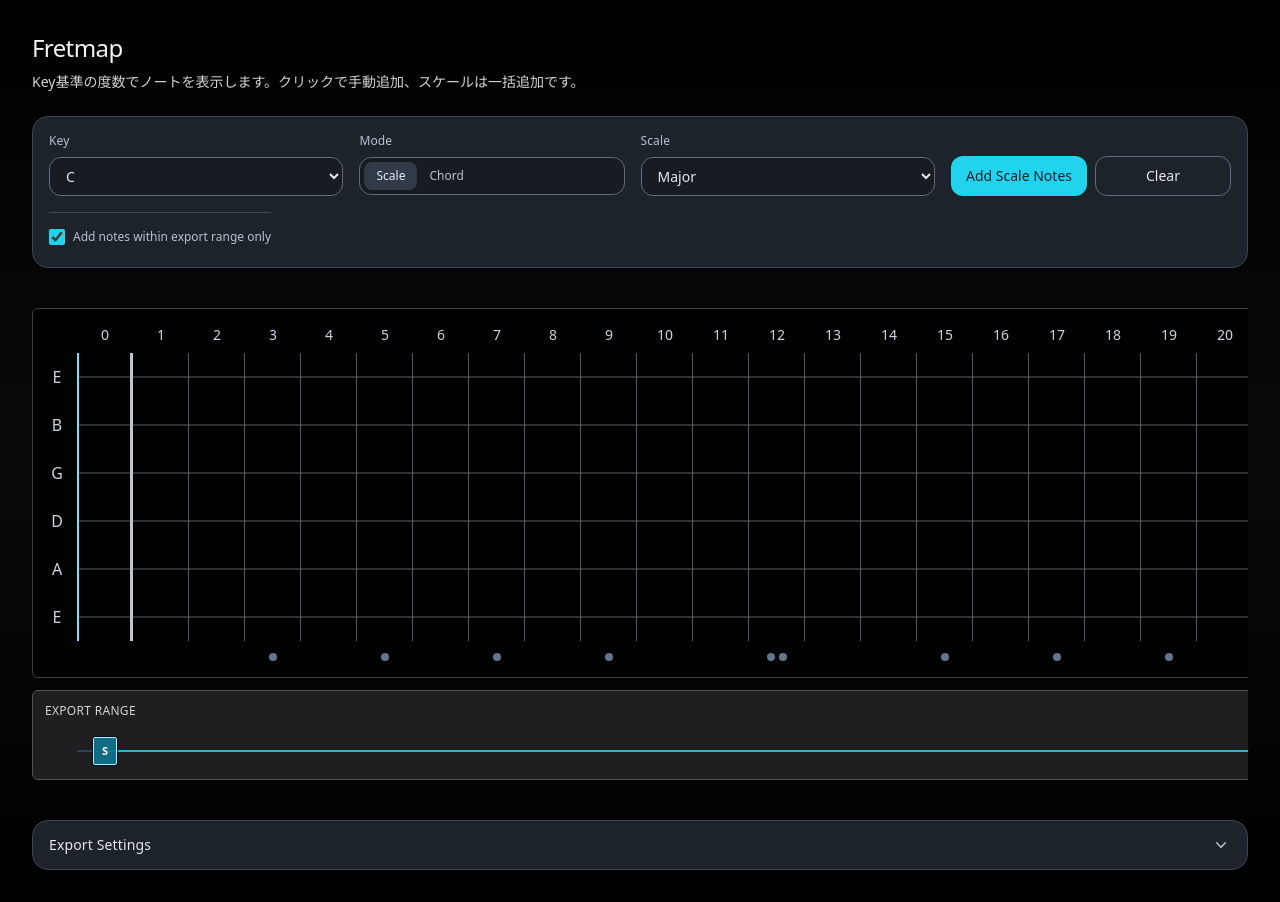
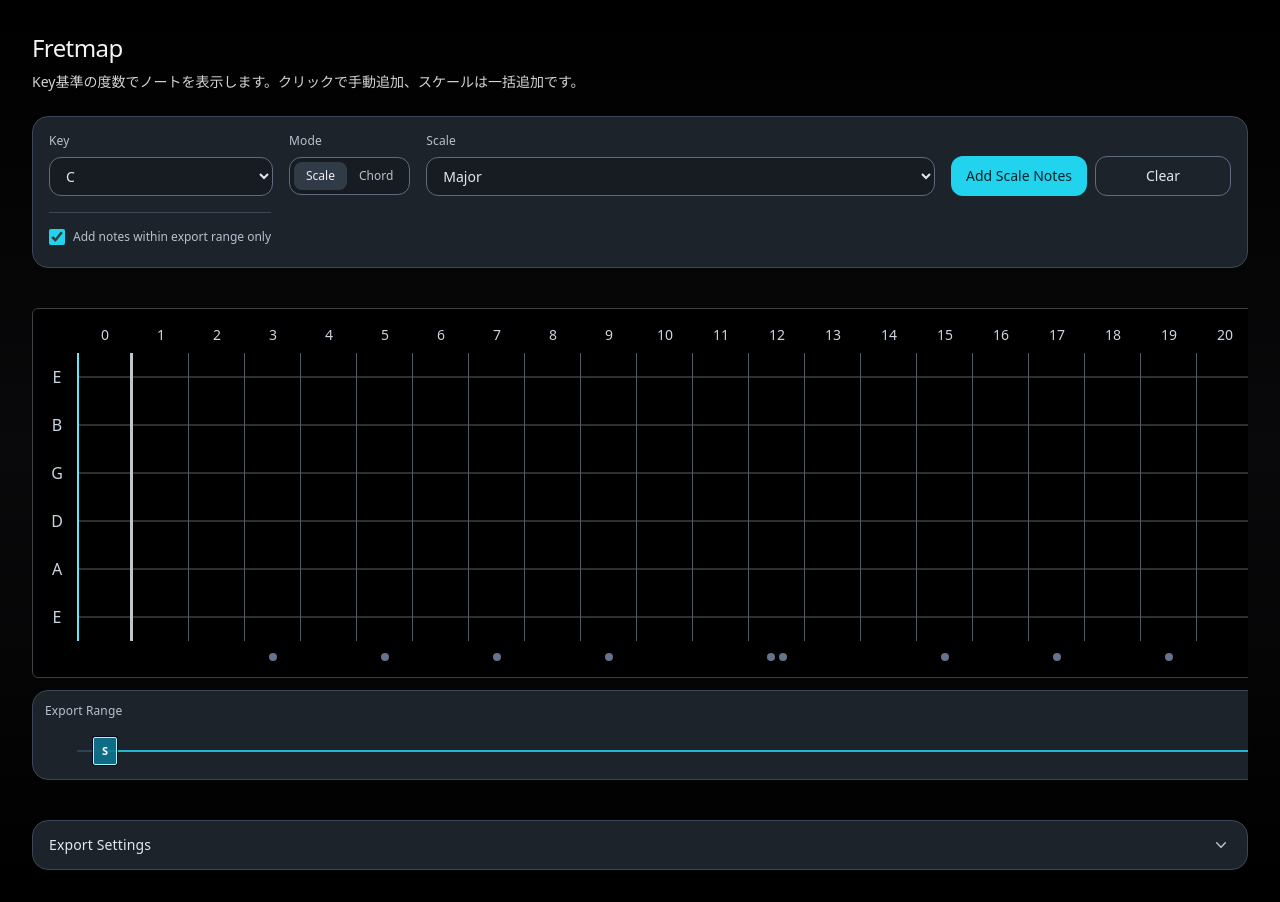
Before and after one commit to cizneeh/fretcanvas, a React (Vite) app: page / in a window 1280 px wide. Built offline with nearby package versions, Linux system fonts and the light colour scheme.

Commit message:
めっちゃいい！

```diff
--- a/src/components/ControlPanel.tsx
+++ b/src/components/ControlPanel.tsx
@@ -85,7 +85,7 @@ export const ControlPanel = () => {
 
   return (
     <section className={`${m3CardClass} p-4`}>
-      <div className="grid gap-4 xl:grid-cols-[minmax(0,1fr)_minmax(0,0.9fr)_minmax(0,1fr)_minmax(16rem,17.5rem)]">
+      <div className="grid gap-4 xl:grid-cols-[minmax(12rem,14rem)_max-content_minmax(14rem,1fr)_minmax(16rem,17.5rem)]">
         <label className="flex flex-col gap-2">
           <span className={m3FieldLabelClass}>Key</span>
           <select
@@ -103,7 +103,7 @@ export const ControlPanel = () => {
           </select>
         </label>
 
-        <div className="flex flex-col gap-2">
+        <div className="flex w-fit flex-col gap-2">
           <span className={m3FieldLabelClass}>Mode</span>
           <div className={m3SegmentedContainerClass}>
             {modeOptions.map((modeOption) => (
--- a/src/components/FretboardView.tsx
+++ b/src/components/FretboardView.tsx
@@ -3,6 +3,7 @@ import { FRET_NUMBERS } from '../libs/model'
 import { ExportRangeTrack } from './ExportRangeTrack'
 import { FretboardGrid } from './FretboardGrid'
 import { NoteContextMenu } from './NoteContextMenu'
+import { m3CardClass, m3FieldLabelClass } from './ui/materialClasses'
 
 export const FretboardView = () => {
   const interaction = useFretboardInteractionState()
@@ -18,10 +19,8 @@ export const FretboardView = () => {
             />
           </div>
 
-          <div className="rounded-md border border-zinc-600 bg-zinc-800/80 p-3">
-            <div className="mb-2 text-xs font-medium uppercase tracking-wide text-zinc-300">
-              Export Range
-            </div>
+          <div className={`${m3CardClass} p-3`}>
+            <div className={`mb-2 ${m3FieldLabelClass}`}>Export Range</div>
             <div
               className="grid"
               style={{
```
